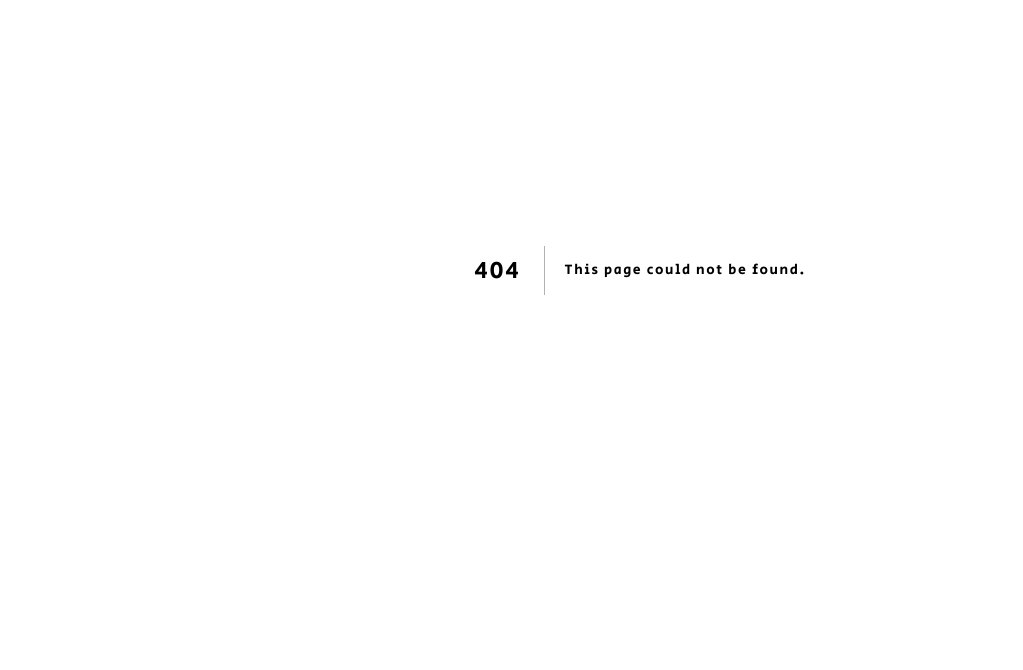
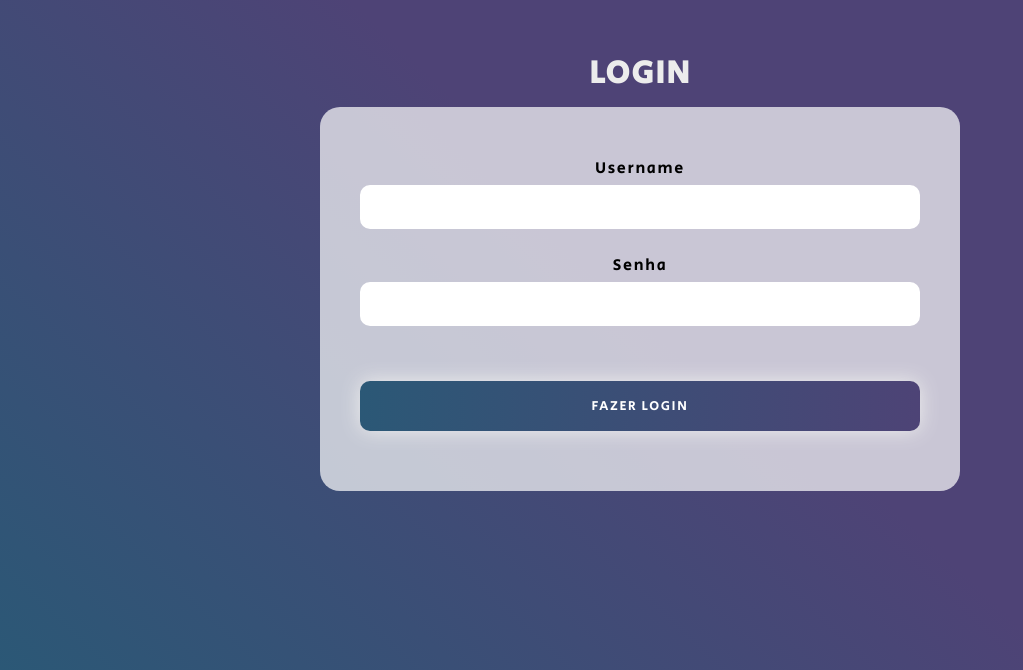
Before and after one commit to PauloHenriqueOliveiradeAlmeida/Processo-Seletivo-NG.Cash, a Next.js app: page /login in a window 1280 px wide. Before the commit this address had no page. Shown: the part 130-800 px from the top of the page, without its empty margins (0-1023 px from the left). Built offline with nearby package versions, Linux system fonts and the light colour scheme.

Commit message:
inserção do componente nas telas cadastrar e login

```diff
--- a/src/components/sessionForm/SessionForm.module.css
+++ b/src/components/sessionForm/SessionForm.module.css
@@ -11,6 +11,7 @@
 .container h1 {
     color: #ececec;
     margin-bottom: 10px;
+    text-transform: uppercase;
 }
 .SessionForm {
     width: 90%;
@@ -37,7 +38,13 @@
 }
 .SessionForm input {
     margin-top: 5px;
+    border: 2px solid #fff;
+    transition: .2s ease-in;
 }
+.SessionForm input:hover {
+    border: 2px solid #4e4376;
+}
+
 .SessionForm button {
     background-image: linear-gradient(to right, #2b5876 0%, #4e4376  51%, #2b5876  100%);
     margin: 10px;
@@ -58,3 +65,9 @@
   color: #fff;
   text-decoration: none;
 }
+
+@media (width >= 1000px) {
+    .SessionForm {
+        width: 50%;
+    }
+}
--- a/src/components/sessionForm/SessionForm.tsx
+++ b/src/components/sessionForm/SessionForm.tsx
@@ -16,7 +16,7 @@ function SessionForm(props:{loginOrRegistration: string}) {
                 </div>
 
                 <button>
-                    {props.loginOrRegistration === "Cadastro" ? "Cadastrar" : "Fazer Login"}
+                    {props.loginOrRegistration === "cadastro" ? "Cadastrar" : "Fazer Login"}
                 </button>
             </form>
         </div>
--- a/src/pages/index.tsx
+++ b/src/pages/index.tsx
@@ -1,8 +1,7 @@
-import SessionForm from "../components/sessionForm/SessionForm"
 export default function Home() {
   return (
     <div>
-      <SessionForm loginOrRegistration="Cadastro"/>
+      <h1>Dashboard</h1>
     </div>
   )
 }
--- /dev/null
+++ b/src/pages/login.tsx
@@ -0,0 +1,8 @@
+import SessionForm from "../components/sessionForm/SessionForm";
+
+function Login() {
+    return (
+        <SessionForm loginOrRegistration="login"/>
+    );
+}
+export default Login;
```
Also changed, not shown: src/pages/cadastro.tsx (added, +8 -0 lines).
